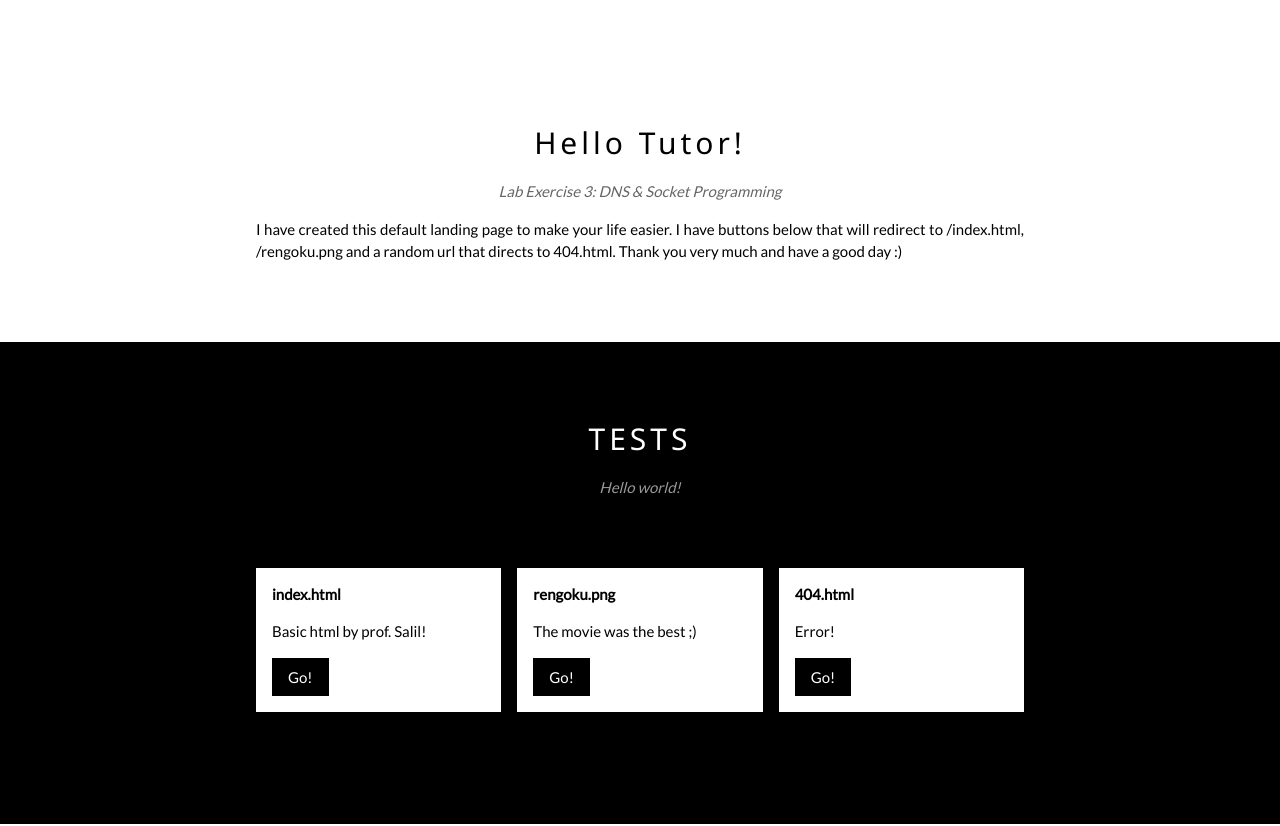
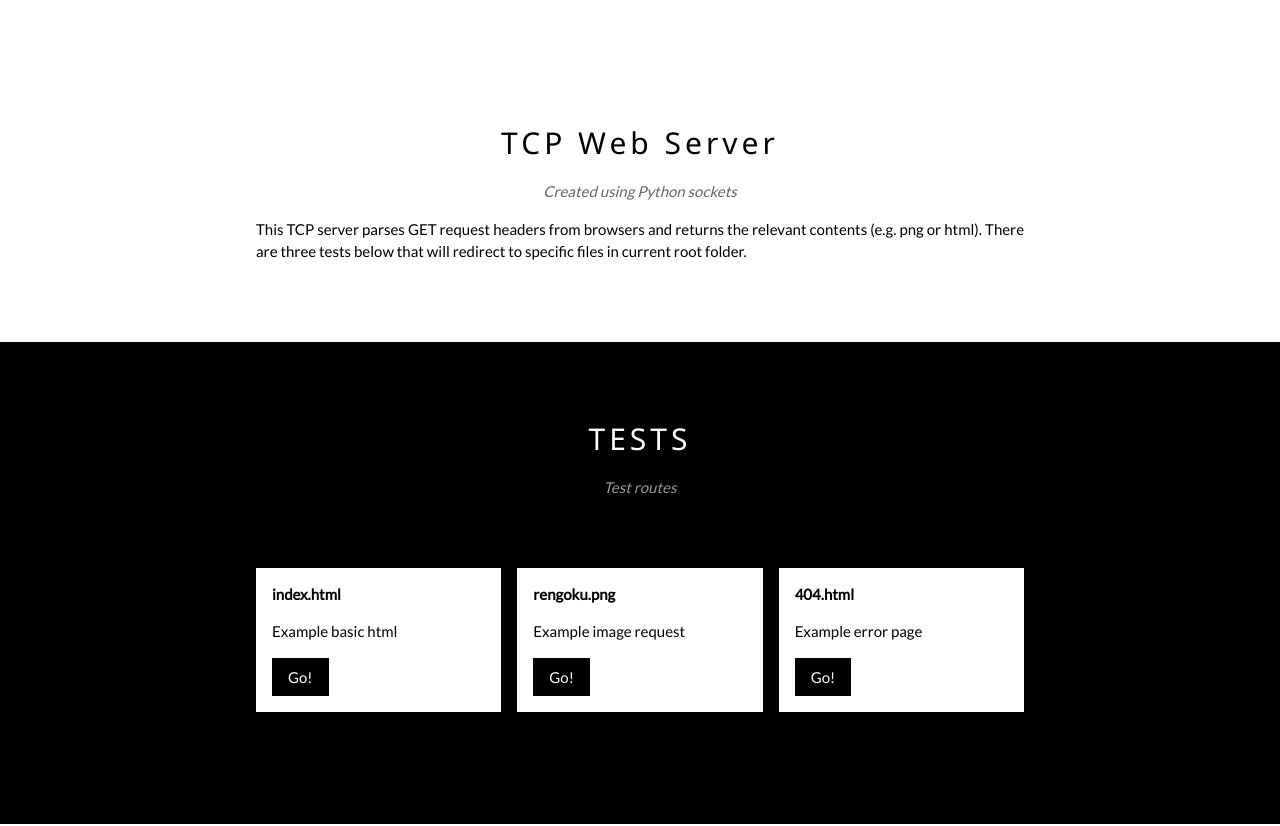
Before and after one commit to seanskggo/TCP-Web-Server, a plain HTML site: page main.html in a window 1280 px wide. Shown: the top 826 px of the page. Drawn offline with nearby package versions, Linux system fonts and the light colour scheme.

Commit message:
update html

```diff
--- a/main.html
+++ b/main.html
@@ -1,6 +1,6 @@
 <!DOCTYPE html>
 <html lang="en">
-<title>Lab 3</title>
+<title>TCP Web Server</title>
 <meta charset="UTF-8">
 <meta name="viewport" content="width=device-width, initial-scale=1">
 <link rel="stylesheet" href="https://www.w3schools.com/w3css/4/w3.css">
@@ -25,12 +25,12 @@ body {font-family: "Lato", sans-serif}
 
   <!-- The Band Section -->
   <div class="w3-container w3-content w3-center w3-padding-64" style="max-width:800px" id="band">
-    <h2 class="w3-wide">Hello Tutor!</h2>
-    <p class="w3-opacity"><i>Lab Exercise 3: DNS & Socket Programming</i></p>
-    <p class="w3-justify">I have created this default landing page to make your
-        life easier. I have buttons below that will redirect to /index.html,
-        /rengoku.png and a random url that directs to 404.html.
-        Thank you very much and have a good day :)
+    <h2 class="w3-wide">TCP Web Server</h2>
+    <p class="w3-opacity"><i>Created using Python sockets</i></p>
+    <p class="w3-justify">
+      This TCP server parses GET request headers from browsers and returns the relevant contents
+      (e.g. png or html). There are three tests below that will redirect to specific files in
+      current root folder.
     </p>
   </div>
 
@@ -38,27 +38,27 @@ body {font-family: "Lato", sans-serif}
   <div class="w3-black" id="tour">
     <div class="w3-container w3-content w3-padding-64" style="max-width:800px">
       <h2 class="w3-wide w3-center">TESTS</h2>
-      <p class="w3-opacity w3-center"><i>Hello world!</i></p><br>
+      <p class="w3-opacity w3-center"><i>Test routes</i></p><br>
 
       <div class="w3-row-padding w3-padding-32" style="margin:0 -16px">
         <div class="w3-third w3-margin-bottom">
           <div class="w3-container w3-white">
             <p><b>index.html</b></p>
-            <p>Basic html by prof. Salil!</p>
+            <p>Example basic html</p>
             <button class="w3-button w3-black w3-margin-bottom" onclick="window.location.href='index.html'">Go!</button>
           </div>
         </div>
         <div class="w3-third w3-margin-bottom">
           <div class="w3-container w3-white">
             <p><b>rengoku.png</b></p>
-            <p>The movie was the best ;)</p>
+            <p>Example image request</p>
             <button class="w3-button w3-black w3-margin-bottom" onclick="window.location.href='rengoku.png'">Go!</button>
           </div>
         </div>
         <div class="w3-third w3-margin-bottom">
           <div class="w3-container w3-white">
             <p><b>404.html</b></p>
-            <p>Error!</p>
+            <p>Example error page</p>
             <button class="w3-button w3-black w3-margin-bottom" onclick="window.location.href='errorpage'">Go!</button>
           </div>
         </div>
```
Also changed, not shown: index.html (+3 -3 lines).
